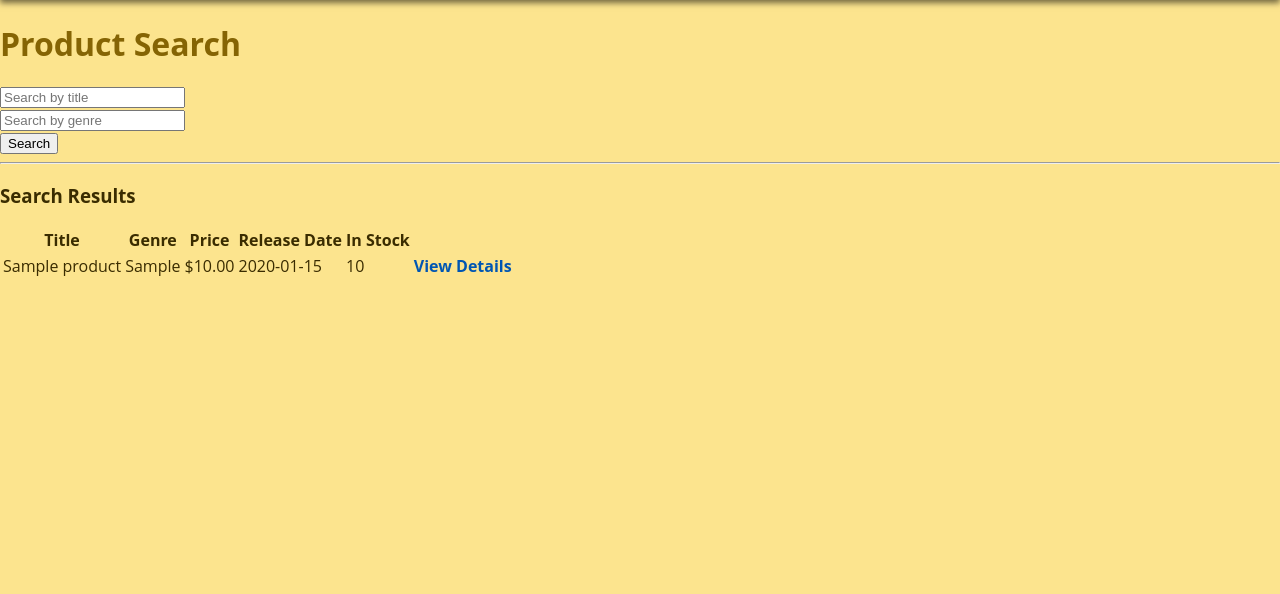
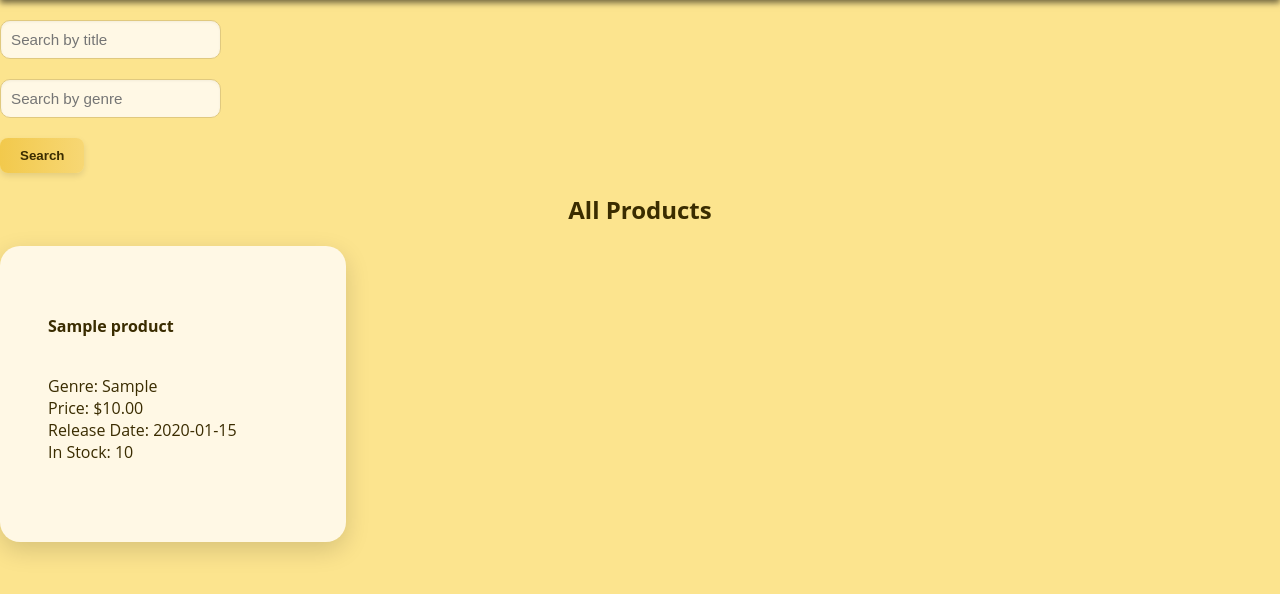
Before and after one commit to pixelpenguin-ai/Music-Store-, a Flask app: page /products in a window 1280 px wide. Shown: the part 140-734 px from the top of the page. Run offline with Flask 3, Linux system fonts and the light colour scheme; tables that the repository leaves empty hold one stand-in row (values such as "Sample post").

Commit message:
Modified artists and products pages

```diff
--- a/static/styles.css
+++ b/static/styles.css
@@ -1298,3 +1298,157 @@ a:hover {
         transform: translateY(0);
     }
  }
+/*Artists page styling*/
+
+.artists-row {
+    display: flex;
+    flex-wrap: wrap;
+    gap: 15px;
+}
+
+.artists .artists-info {
+    background-color: #fff8e5;
+    padding: 3em;
+    border-radius: 20px;
+    width: 250px;
+    box-shadow: 0 8px 25px rgba(0,0,0,0.15);
+    height: 100px;
+    display: flex;
+    flex-direction: column;
+    justify-content: flex-start;
+    margin: 0;
+    margin-right: 15px;
+}
+
+.artists .artists-info:hover {
+    background: linear-gradient(90 deg, #fff8e5, #fffbea);
+    transform: translateY(-2px);
+    box-shadow: 0 5px 10px rgba(247, 215, 116, 0.4);
+}
+
+
+.artists .form-control {
+    background-color: #fff8e5;
+  border: 1px solid #e0c97f;
+  border-radius: 10px;
+  color: #3a2c00;
+  padding: 10px;
+  font-size: 0.95em;
+  transition: all 0.2s ease-in-out;
+  box-shadow: inset 0 1px 3px rgba(0, 0, 0, 0.05);
+  margin-top: 20px;
+}
+
+.artists .btn-primary {
+    background: linear-gradient(90deg, #f2c94c, #f7d774);
+    border: none;
+    color: #3a2c00;
+    font-weight: bold;
+    border-radius: 8px;
+    padding: 10px 20px;
+    transition: all 0.25s ease;
+    box-shadow: 0 3px 6px rgba(0,0,0,0.1);
+    margin-right: 90px;
+    margin-top: 20px;
+}
+
+.artists .btn-primary:hover {
+    background: linear-gradient(90deg, #f7d774, #ffe070);
+    transform: translateY(-2px);
+    box-shadow: 0 5px 10px rgba(247, 215, 116, 0.4);
+}
+
+.artists .mb-3 {
+    text-align: center;
+}
+
+.artists {
+    animation: fadeInUp 0.6s ease;
+}
+ @keyframes fadeInUp {
+    from {
+        opacity: 0;
+        transform: translateY(25px);
+    }
+    to {
+        opacity: 1;
+        transform: translateY(0);
+    }
+ }
+
+
+/*Products page styling*/
+.products-row {
+    display: flex;
+    flex-wrap: wrap;
+    gap: 15px;
+}
+
+.products .product-info {
+    background-color: #fff8e5;
+    padding: 3em;
+    border-radius: 20px;
+    width: 250px;
+    box-shadow: 0 8px 25px rgba(0,0,0,0.15);
+    height: 200px;
+    display: flex;
+    flex-direction: column;
+    justify-content: flex-start;
+    margin: 0;
+    margin-right: 15px;
+}
+
+.products .product-info:hover {
+    background: linear-gradient(90deg, #fff8e5, #fffbea);
+    transform: translateY(-2px);
+    box-shadow: 0 5px 10px rgba(247, 215, 116, 0.4);
+}
+
+.products .form-control {
+    background-color: #fff8e5;
+    border: 1px solid #e0c97f;
+    border-radius: 10px;
+    color: #3a2c00;
+    padding: 10px;
+    font-size: 0.95em;
+    transition: all 0.2s ease-in-out;
+    box-shadow: inset 0 1px 3px rgba(0, 0, 0, 0.05);
+    margin-top: 20px;
+}
+
+.products .btn-primary {
+    background: linear-gradient(90deg, #f2c94c, #f7d774);
+    border: none;
+    color: #3a2c00;
+    font-weight: bold;
+    border-radius: 8px;
+    padding: 10px 20px;
+    transition: all 0.25s ease;
+    box-shadow: 0 3px 6px rgba(0,0,0,0.1);
+    margin-right: 90px;
+    margin-top: 20px;
+}
+
+.products .btn-primary:hover {
+    background: linear-gradient(90deg, #f7d774, #ffe070);
+    transform: translateY(-2px);
+    box-shadow: 0 5px 10px rgba(247, 215, 116, 0.4);
+}
+
+.products .mb-3 {
+    text-align: center;
+}
+
+.products {
+    animation: fadeInUp 0.6s ease;
+}
+ @keyframes fadeInUp {
+    from {
+        opacity: 0;
+        transform: translateY(25px);
+    }
+    to {
+        opacity: 1;
+        transform: translateY(0);
+    }
+ }
--- a/templates/products.html
+++ b/templates/products.html
@@ -1,17 +1,24 @@
 {% extends "base.html" %}
 {% block title %}Products{% endblock %}
+
 {% block content %}
-<div class="container mt-4">
-    <h1 class="mb-4 text-center">Product Search</h1>
+<div class="products">
+    <div class="card shadow mt-5">
+        <div class="card-body">
 
-    <!-- Search Form -->
             <form action="{{ url_for('products') }}" method="get" class="mb-4">
                 <div class="row g-3">
                     <div class="col-md-5">
-                <input type="text" class="form-control" name="title" placeholder="Search by title" value="{{ request.args.get('title', '') }}">
+                        <input type="text" class="form-control"
+                               name="title"
+                               placeholder="Search by title"
+                               value="{{ request.args.get('title', '') }}">
                     </div>
                     <div class="col-md-5">
-                <input type="text" class="form-control" name="genre" placeholder="Search by genre" value="{{ request.args.get('genre', '') }}">
+                        <input type="text" class="form-control"
+                               name="genre"
+                               placeholder="Search by genre"
+                               value="{{ request.args.get('genre', '') }}">
                     </div>
                     <div class="col-md-2 d-grid">
                         <button type="submit" class="btn btn-primary">Search</button>
@@ -19,55 +26,42 @@
                 </div>
             </form>
 
-    <hr>
+            {% if products %}
+                {% if request.args.get('title') or request.args.get('genre') %}
+                    <h3 class="mb-3">Search Results</h3>
+                {% else %}
+                    <h2 class="mb-3">All Products</h2>
+                {% endif %}
 
-    <!-- Search Results -->
-    {% if products %}
-        <h3 class="mb-3">Search Results</h3>
-        <table class="table table-hover">
-            <thead class="table-light">
-                <tr>
-                    <th>Title</th>
-                    <th>Genre</th>
-                    <th>Price</th>
-                    <th>Release Date</th>
-                    <th>In Stock</th>
-                    <th></th>
-                </tr>
-            </thead>
-            <tbody>
+                <div class="row products-row">
                     {% for product in products %}
-                    <tr>
-                        <td>{{ product.product_title }}</td>
-                        <td>{{ product.genre or '—' }}</td>
-                        <td>${{ product.price }}</td>
-                        <td>{{ product.release_date or '—' }}</td>
-                        <td>{{ product.in_stock }}</td>
-                        <td>
-                            <a href="{{ url_for('product_detail', id=product.product_id) }}" class="btn btn-sm btn-outline-secondary">
-                                View Details
-                            </a>
-                        </td>
-                    </tr>
+                        <div class="col">
+                            <div class="card h-100">
+                                <div class="card-body">
+                                    <div class="product-info">
+                                        <h4 class="card-title">{{ product.product_title }}</h4>
+                                        <p class="card-text">
+                                            Genre: {{ product.genre or '—' }}<br>
+                                            Price: ${{ product.price }}<br>
+                                            Release Date: {{ product.release_date or '—' }}<br>
+                                            In Stock: {{ product.in_stock }}
+                                        </p>
+                                    </div>
+                                </div>
+                            </div>
+                        </div>
                     {% endfor %}
-            </tbody>
-        </table>
+                </div>
+
             {% elif request.args %}
-        <div class="alert alert-warning">
+                <div class="alert alert-warning mt-3">
                     No products found matching your search criteria.
                 </div>
             {% else %}
-        <h3 class="mt-4">All Products</h3>
-        <ul class="list-group">
-            {% for product in products %}
-                <li class="list-group-item d-flex justify-content-between align-items-center">
-                    <div>
-                        <strong>{{ product.product_title }}</strong> — {{ product.genre or 'N/A' }}
+                <p class="text-muted mt-3">No products available in the database yet.</p>
+            {% endif %}
+
         </div>
-                    <a href="{{ url_for('product_detail', id=product.product_id) }}" class="btn btn-sm btn-outline-primary">Details</a>
-                </li>
-            {% endfor %}
-        </ul>
-    {% endif %}
+    </div>
 </div>
 {% endblock %}
```
Also changed, not shown: templates/artists.html (+22 -30 lines). Lines whose indentation alone changed are shown as unchanged.
